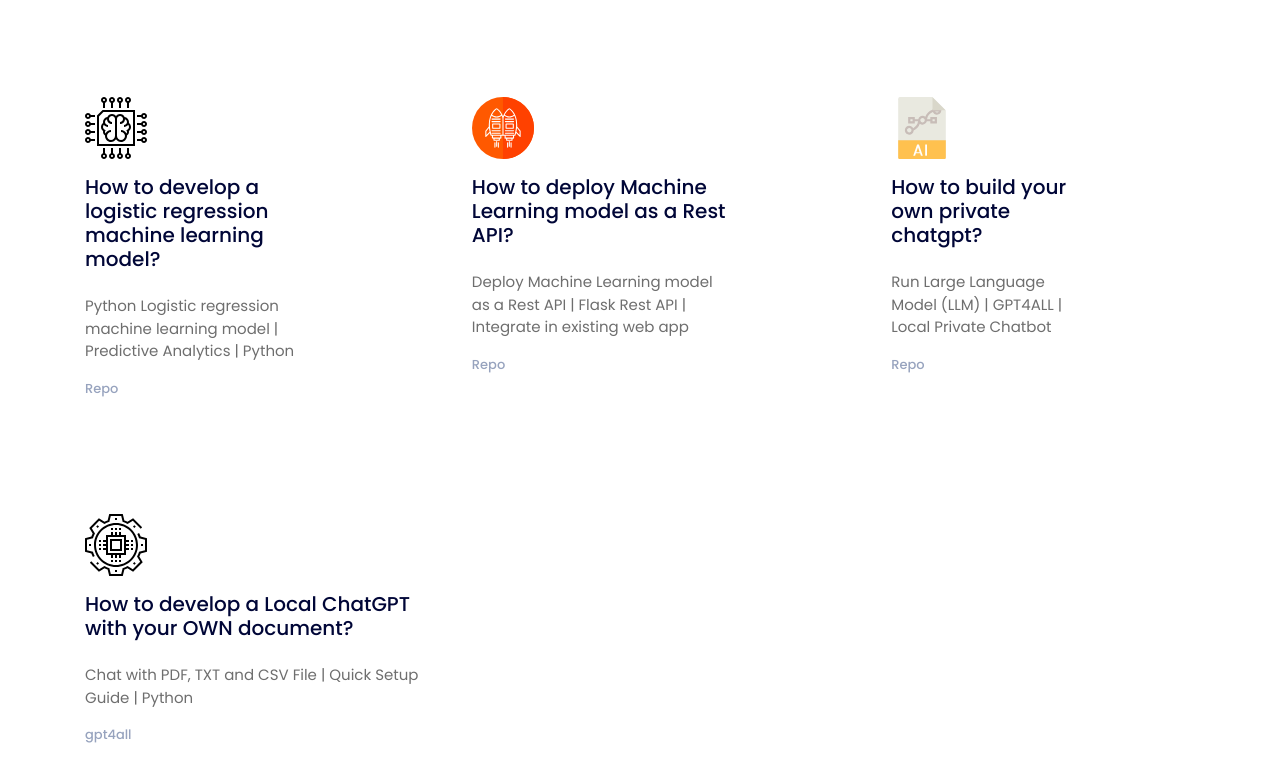
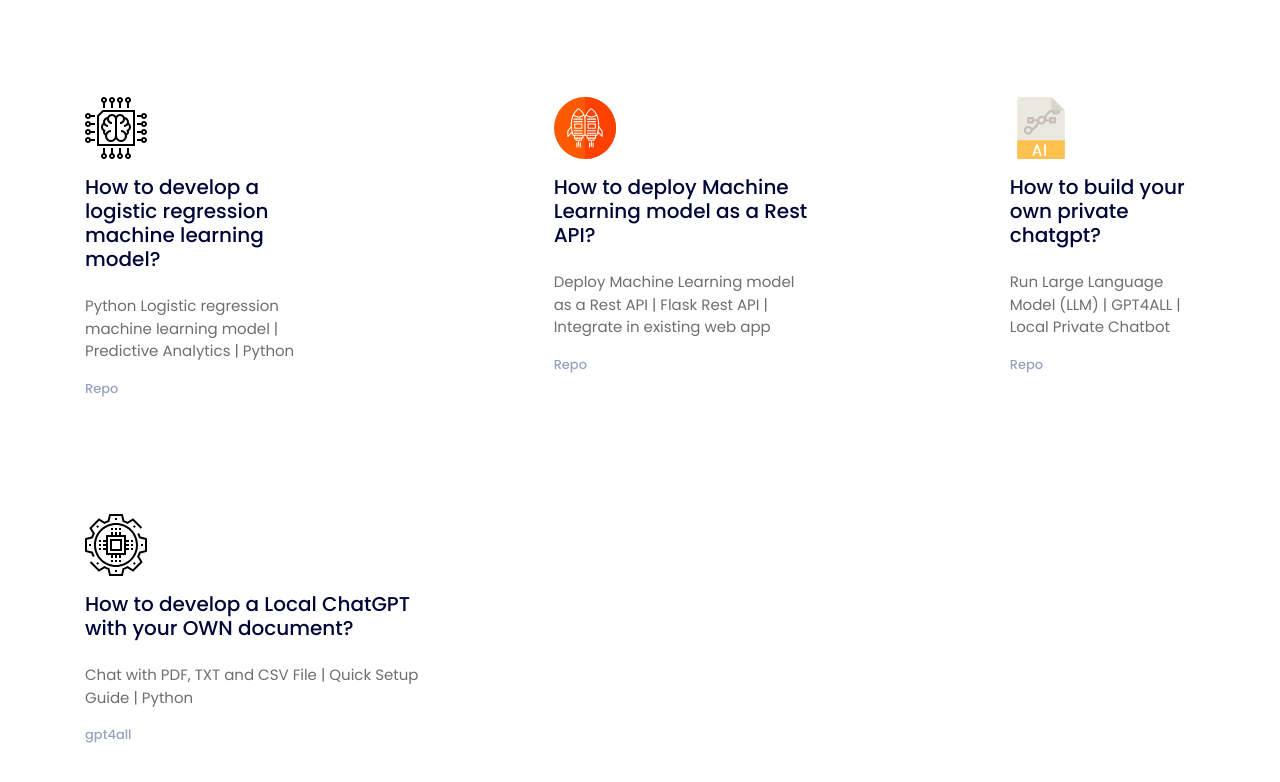
Before and after one commit to hnawaz007/hnawaz007.github.io, a website: page ml.html in a window 1280 px wide. Shown: the part 1256-2038 px from the top of the page. Drawn offline with Linux system fonts and the light colour scheme.

Commit message:
add missing icons & layout

```diff
--- a/ml.html
+++ b/ml.html
@@ -156,7 +156,7 @@
             </div>
           </div>
 
-		    <div class="grid-margin d-flex justify-content-start">
+		    <div class="grid-margin d-flex justify-content-center">
             <div class="features-width">
 			  <a href="https://www.youtube.com/watch?v=AZfJ8buL5II&list=PLaz3Ms051BAlZHfWsl2P9A3p0YYPuth7-&index=4" target="_blank">
               <img src="images/dply.svg" alt="" class="img-icons" height="62px">
@@ -166,7 +166,7 @@
             </div>
           </div>
 
-		  <div class="grid-margin d-flex justify-content-start">
+		  <div class="grid-margin d-flex justify-content-end">
             <div class="features-width">
 			  <a href="https://www.youtube.com/watch?v=yTa1sPrfTDc&list=PLaz3Ms051BAlZHfWsl2P9A3p0YYPuth7-&index=2" target="_blank">
               <img src="images/a12.svg" alt="" class="img-icons" height="62px">
```
Also changed, not shown: etl.html (+1 -1 lines).
